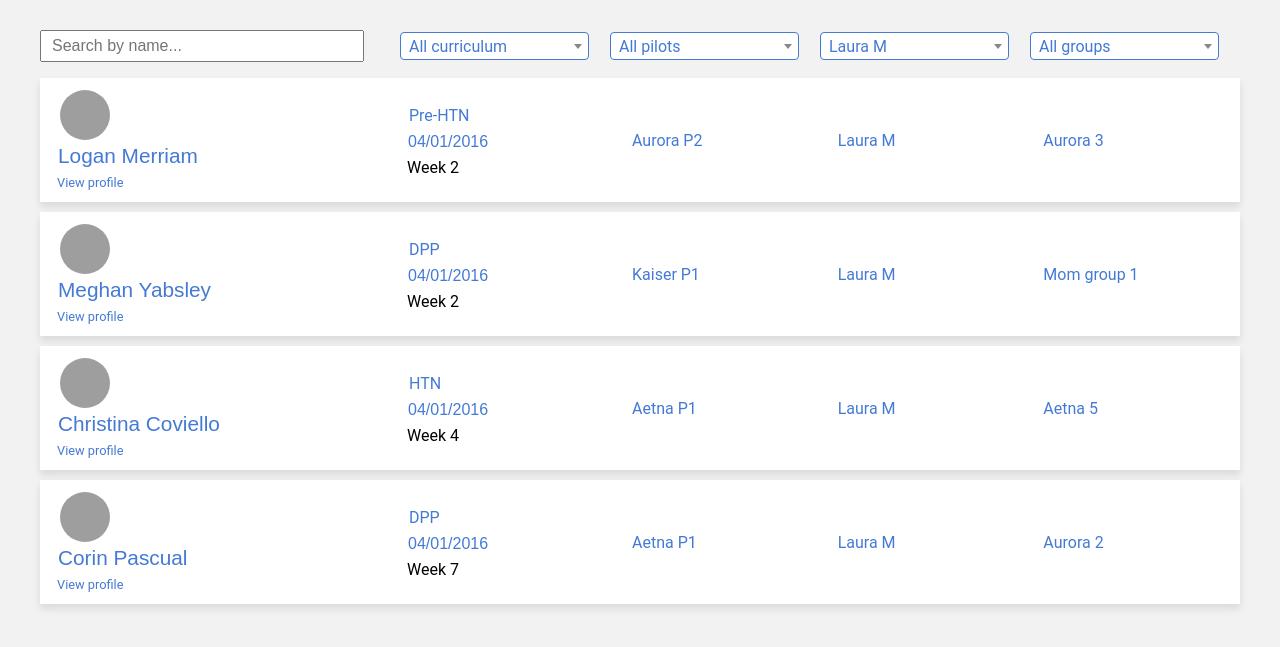
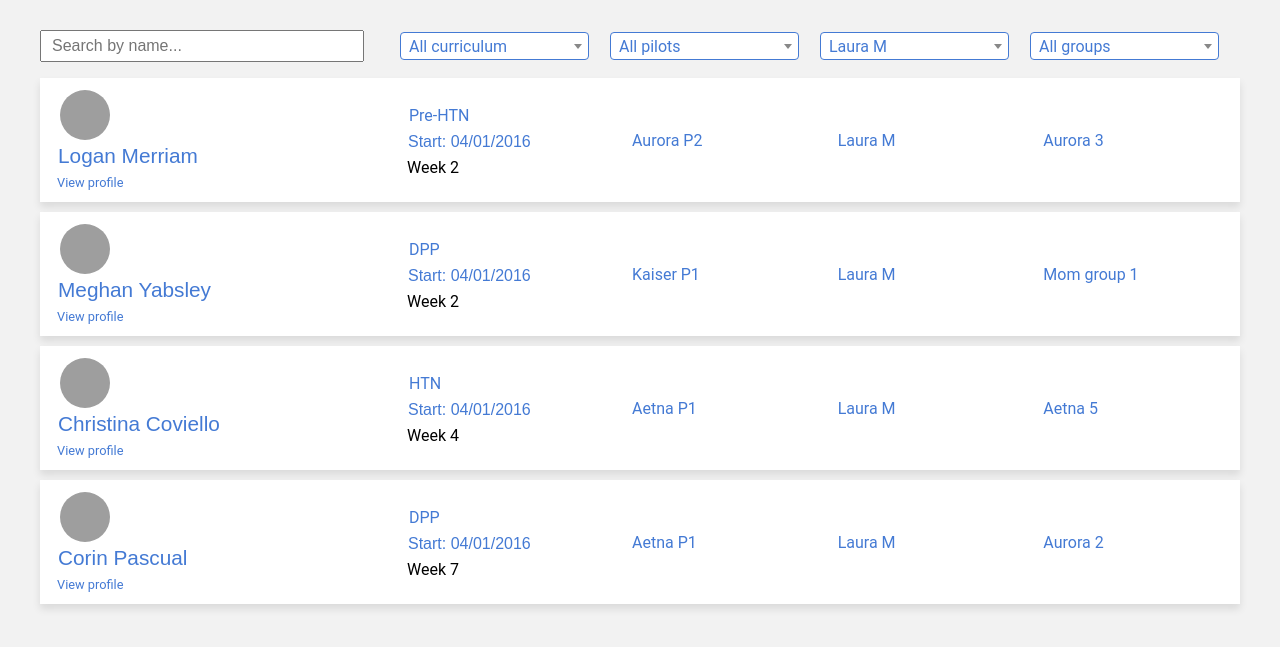
Before and after one commit to lmerriam/NoomUserManagement, a plain HTML site: page index.html in a window 1280 px wide. Shown: the part 53-700 px from the top of the page. Drawn offline with nearby package versions, Linux system fonts and the light colour scheme; grey boxes are pictures that could not be loaded.

Commit message:
Start text

```diff
--- a/index.html
+++ b/index.html
@@ -236,7 +236,7 @@
 								<option value="">HTN</option>
 								<option value="">HW</option>
 							</select>
-							<input type="text" class="datepicker" value="04/01/2016">
+							<input type="text" class="datepicker" value="Start: 04/01/2016">
 							<p>Week 2</p>
 						</div>
 						<div class="info pilot">
@@ -299,7 +299,7 @@
 								<option value="">HTN</option>
 								<option value="">HW</option>
 							</select>
-							<input type="text" class="datepicker" value="04/01/2016">
+							<input type="text" class="datepicker" value="Start: 04/01/2016">
 							<p>Week 2</p>
 						</div>
 						<div class="info pilot">
@@ -362,7 +362,7 @@
 								<option value="">Pre-HTN</option>
 								<option value="">HW</option>
 							</select>
-							<input type="text" class="datepicker" value="04/01/2016">
+							<input type="text" class="datepicker" value="Start: 04/01/2016">
 							<p>Week 4</p>
 						</div>
 						<div class="info pilot">
@@ -425,7 +425,7 @@
 								<option value="">HTN</option>
 								<option value="">HW</option>
 							</select>
-							<input type="text" class="datepicker" value="04/01/2016">
+							<input type="text" class="datepicker" value="Start: 04/01/2016">
 							<p>Week 7</p>
 						</div>
 						<div class="info pilot">
```
